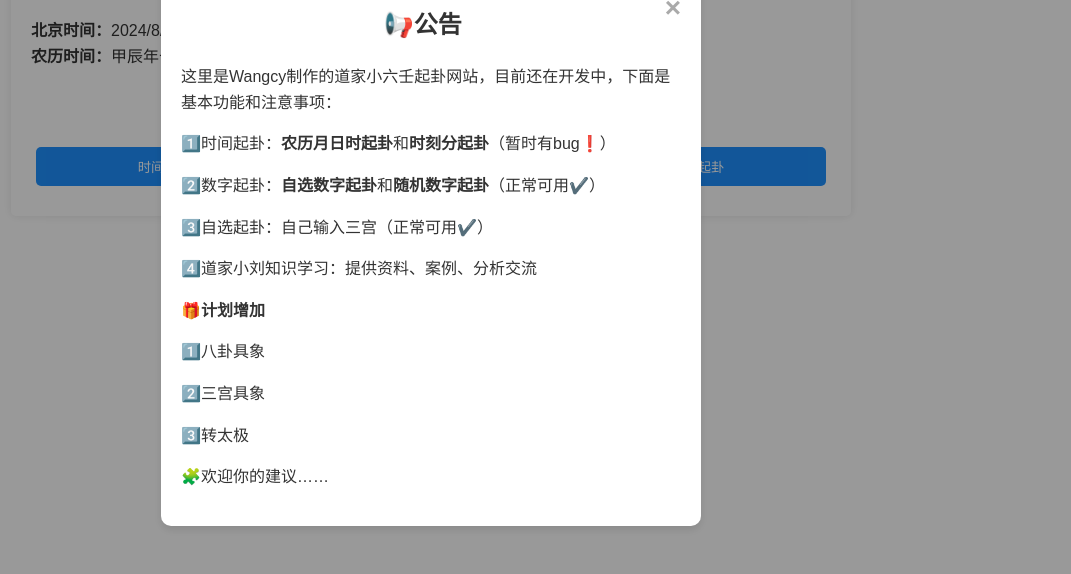
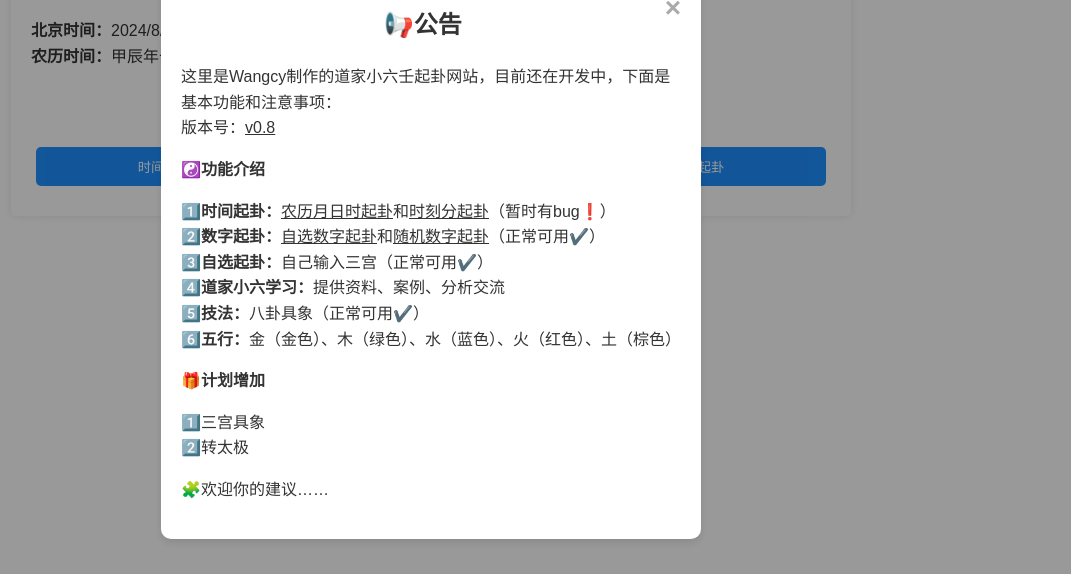
Before and after one commit to wchenyi/dao6, a plain HTML site: page index.html in a window 1280 px wide. Both pictures are taken after a click on the button "公告". Shown: the part 226-800 px from the top of the page, without its empty margins (209-1280 px from the left). Drawn offline with Linux system fonts and the light colour scheme.

Commit message:
Update index.html

```diff
--- a/index.html
+++ b/index.html
@@ -5,9 +5,10 @@
     <meta name="viewport" content="width=device-width, initial-scale=1.0">
     <title>道家小六壬起卦</title>
     <link rel="stylesheet" href="styles.css">
+
 </head>
 <body>
-    <!-- 新增：顶部导航栏 -->
+    <!-- 顶部导航栏 -->
     <nav class="top-nav">
         <div class="nav-buttons">
             <button class="nav-button" id="announcement-btn">公告</button>
@@ -16,22 +17,24 @@
         </div>
     </nav>
 
-    <!-- 新增：公告弹窗 -->
+    <!-- 公告弹窗 -->
     <div id="announcement-modal" class="modal">
         <div class="modal-content">
             <span class="close">&times;</span>
-            <!-- 在这里添加公告内容 -->
             <h2>📢公告</h2>
-            <p>这里是Wangcy制作的道家小六壬起卦网站，目前还在开发中，下面是基本功能和注意事项：</p>
-            <p>1️⃣时间起卦：<b>农历月日时起卦</b>和<b>时刻分起卦</b>（暂时有bug❗）</p>
-            <p>2️⃣数字起卦：<b>自选数字起卦</b>和<b>随机数字起卦</b>（正常可用✔️）</p>
-            <p>3️⃣自选起卦：自己输入三宫（正常可用✔️）</p>
-            <p>4️⃣道家小刘知识学习：提供资料、案例、分析交流</p>
-            <p><b>🎁计划增加</b></p>
-            <p>1️⃣八卦具象</p>
-            <p>2️⃣三宫具象</p>
-            <p>3️⃣转太极</p>
-            <p>🧩欢迎你的建议……</p>
+            <p>这里是Wangcy制作的道家小六壬起卦网站，目前还在开发中，下面是基本功能和注意事项：<br>
+               版本号：<u>v0.8</u></p>
+            <p class="centered-text">☯️<b>功能介绍</b></p>
+            <p>1️⃣<b>时间起卦：</b><u>农历月日时起卦</u>和<u>时刻分起卦</u>（暂时有bug❗）<br>
+               2️⃣<b>数字起卦：</b><u>自选数字起卦</u>和<u>随机数字起卦</u>（正常可用✔️）<br>
+               3️⃣<b>自选起卦：</b>自己输入三宫（正常可用✔️）<br>
+               4️⃣<b>道家小六学习：</b>提供资料、案例、分析交流<br>
+               5️⃣<b>技法：</b>八卦具象（正常可用✔️）<br>
+               6️⃣<b>五行：</b>金（金色）、木（绿色）、水（蓝色）、火（红色）、土（棕色）</p>
+            <p class="centered-text"><b>🎁计划增加</b></p>
+            <p>1️⃣三宫具象<br>
+               2️⃣转太极<br></p>
+            <p class="centered-text">🧩欢迎你的建议……</p>
         </div>
     </div>
 
@@ -93,8 +96,10 @@
 
         <div id="gong-details" style="display: none;">
             <h3>宫位详情</h3>
-            <div id="gong-info"></div>
+            <!-- 宫位详情将在这里动态添加 -->
         </div>
+
+        <!-- 八卦具象将在这里动态添加 -->
 
         <button id="restart" class="restart-button" style="display: none;">重新起卦</button>
     </div>
```
